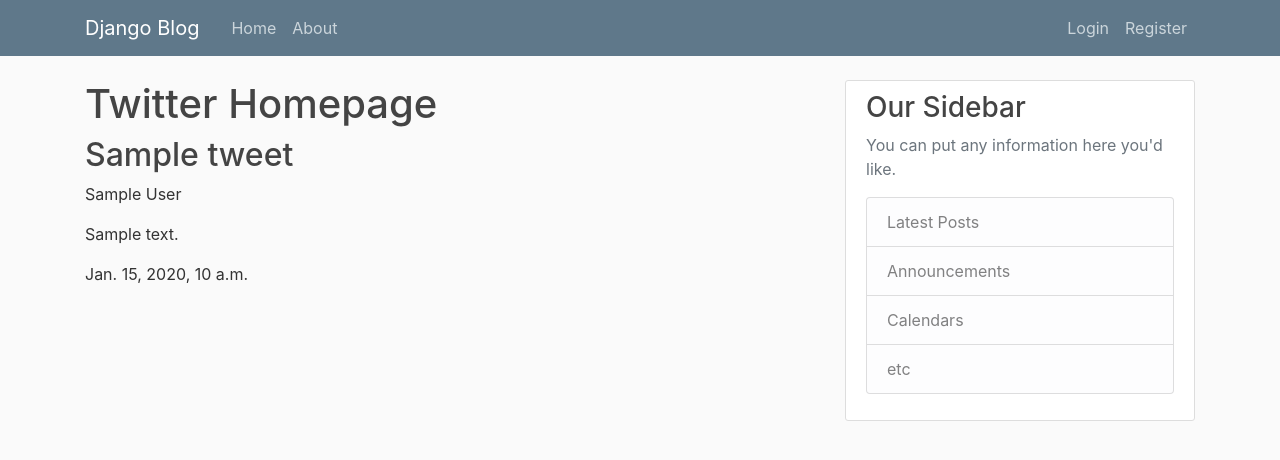
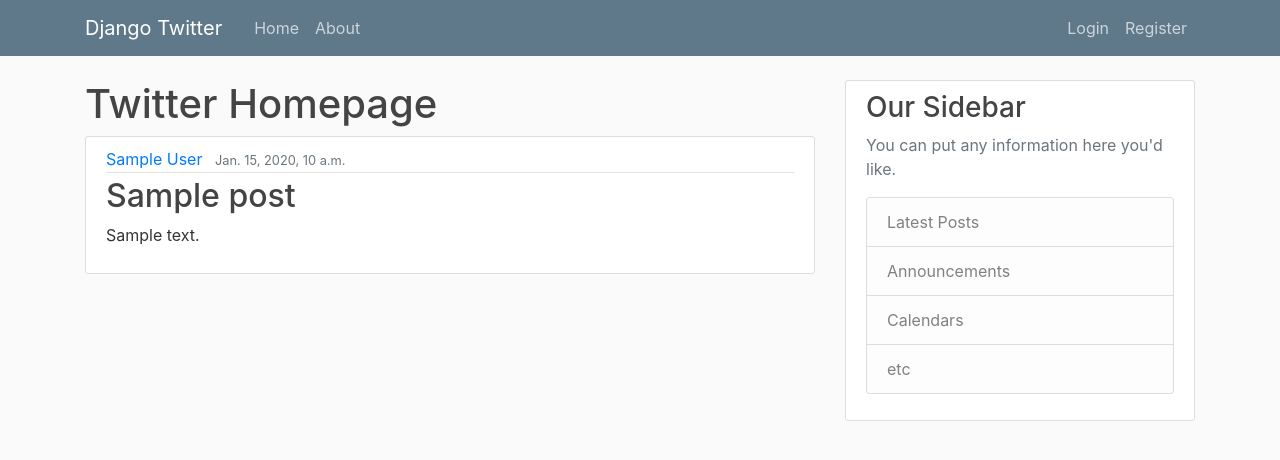
Before and after one commit to kim-ashmore/django_twitter, a Django app: template django_twitter/twitter/templates/home.html in a window 1280 px wide. Shown: the top 460 px of the page. Run offline with Django 3.2, Linux system fonts and the light colour scheme; the template is opened without the code that fills it: most values are stand-ins (such as "Sample title", 1, 10 or a date in 2020); some libraries are stand-ins or nearby versions.

Commit message:
html update

```diff
--- a/django_twitter/twitter/templates/base.html
+++ b/django_twitter/twitter/templates/base.html
@@ -22,13 +22,13 @@
 <header class="site-header">
   <nav class="navbar navbar-expand-md navbar-dark bg-steel fixed-top">
     <div class="container">
-      <a class="navbar-brand mr-4" href="/">Django Blog</a>
+      <a class="navbar-brand mr-4" href="/">Django Twitter</a>
       <button class="navbar-toggler" type="button" data-toggle="collapse" data-target="#navbarToggle" aria-controls="navbarToggle" aria-expanded="false" aria-label="Toggle navigation">
       <span class="navbar-toggler-icon"></span>
       </button>
       <div class="collapse navbar-collapse" id="navbarToggle">
         <div class="navbar-nav mr-auto">
-          <a class="nav-item nav-link" href="/">Home</a>
+          <a class="nav-item nav-link" href="{% url 'twitter-home' %}">Home</a>
           <a class="nav-item nav-link" href="/about">About</a>
         </div>
         <!-- Navbar Right Side -->
--- a/django_twitter/twitter/templates/home.html
+++ b/django_twitter/twitter/templates/home.html
@@ -3,11 +3,15 @@
 	<h1> Twitter Homepage </h1>
 
 	{% for tweet in tweets%}
-		<h2> {{tweet.title}} </h2>
-		<p> {{tweet.author}}</p>
-		<p> {{tweet.content}}</p>
-
-		<p> {{tweet.date_posted}}</p>
-
+		<article class="media content-section">
+		  <div class="media-body">
+		    <div class="article-metadata">
+		      <a class="mr-2" href="#">{{ post.author }}</a>
+		      <small class="text-muted">{{ post.date_posted }}</small>
+		    </div>
+		    <h2><a class="article-title" href="#">{{ post.title }}</a></h2>
+		    <p class="article-content">{{ post.content }}</p>
+		  </div>
+		</article>
 	{% endfor %}
 {% endblock content %}
```
